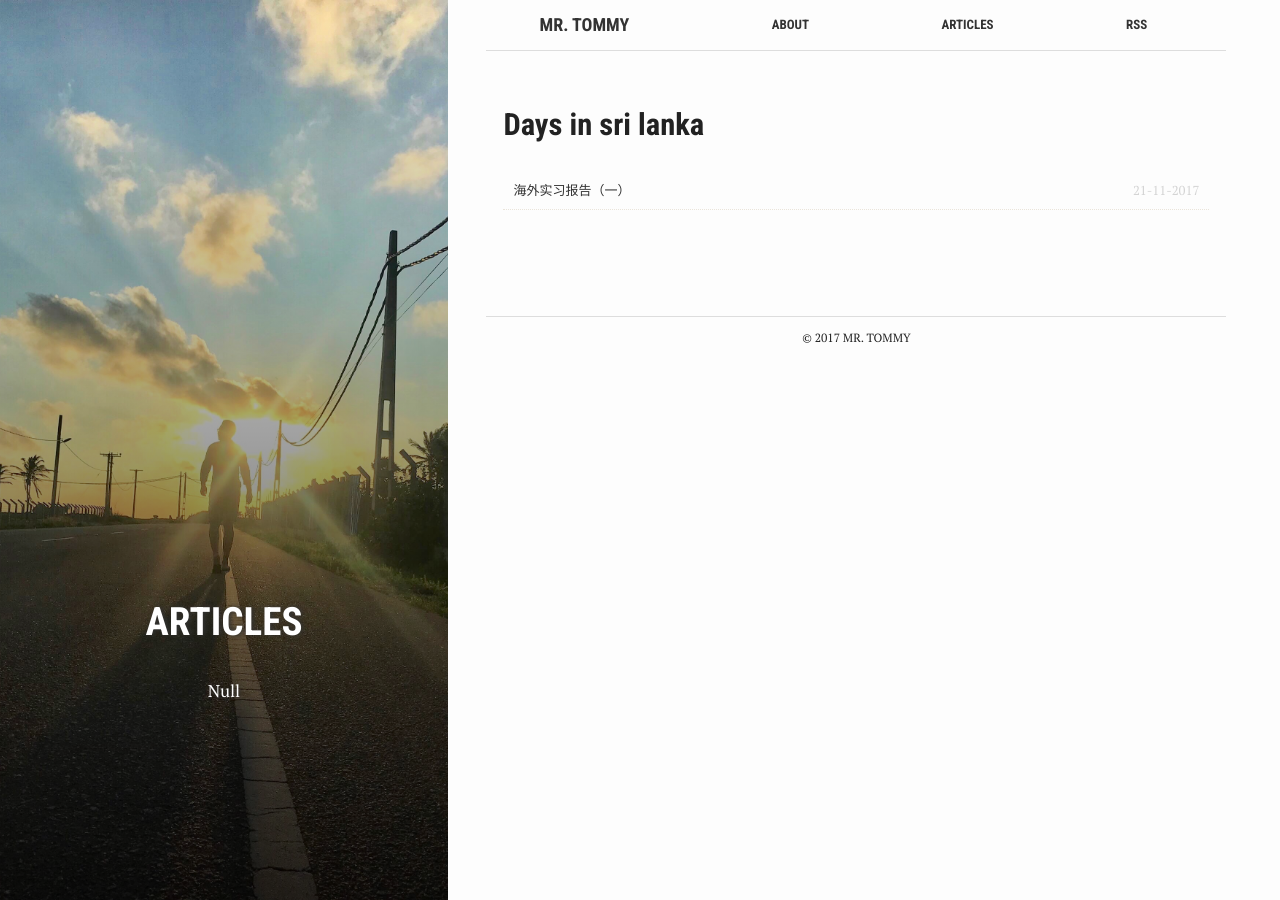
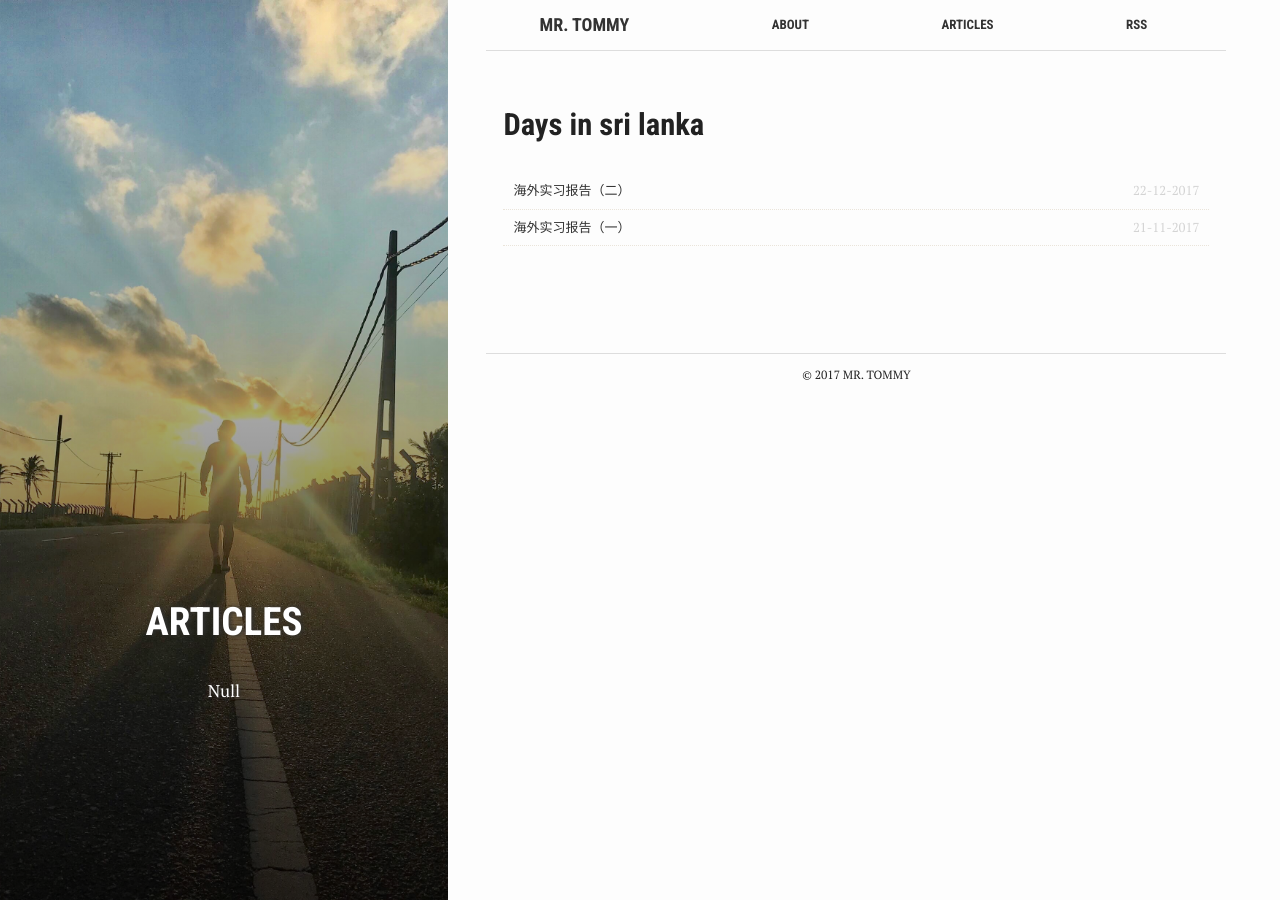
Before and after one commit to ceevon/hello-world, a Jekyll site: the page built from archive.md, in a window 1280 px wide. Built offline with Jekyll 4.4.1, drawn with Linux system fonts in a browser that asks for light colours.

Commit message:
post2
add post2 and minor change for post1 cover photo

```diff
--- /dev/null
+++ b/_posts/2017-12-22-Interns Report2.md
@@ -0,0 +1,86 @@
+---
+bg: "rails.jpg"
+layout: post
+title:  "海外实习报告（二）"
+crawlertitle: "Days in Lakvijaya"
+summary: "实习报告（二）"
+date:   2017-12-22 11:08:47 +0700
+categories: posts
+tags: ['Days in Sri Lanka']
+author: Tommy
+line-height: 20px;
+---
+
+<br>
+
+[![post2-0]({{ site.images | relative_url }}/post2-0.png)]({{ site.images | relative_url }}/post2-0.png)
+
+<br>
+<br>
+
+## 融入
+
+<br>
+<br>
+
+海鸟，翅膀划破夜幕，盘旋着，鸣唱着，迫切的唤醒梦中人；几缕阳光探过致密的窗帘缝隙，新的一天开始了。
+
+
+<br>
+
+今天，已是来电站实习的第65天。和平常一样，起床洗漱吃早饭，然后开始一天紧张的工作。打开电脑，查收邮件，按照要求开始业主回信的翻译工作。两个月来，每周的防腐工作会，每周一的现场人员全体例会，周六的安全工作会，以及大量的工作票翻译，信函翻译，现场口译，协议文书校对、补充等，让我对电站后期的运维与质保消缺等工作有了更深一步的了解。从开始对专业术语、设备、铭牌和功能类词汇的陌生，到现在口译时脱口而出，这期间确实经历了一个从无到有，量变到质变的过程。
+
+<br>
+
+实习前期，工作紧急坐在工位一动不动几个小时，会因身体乏累而烦躁；长时间盯着电脑屏幕看合同，会因眼睛酸涩而沮丧；也会因非工作时间、周末熬夜加班而抗拒焦躁。但随着时间的推移，经历的积累，渐渐发现自己经历的这些只是冰山一角，根本无法与长期驻扎现场前辈们的工作经历相比。项目前期，他们住集装箱、活动板房；项目建设期他们24小时待命，更有甚者连续两天不下厂区；凭借坚韧的意志和坚定的信念，他们克服种种难关，让卡尔皮蒂亚半岛的一片荒芜土地变成了现代化大型燃煤电站，不仅解决了当地就业问题，也为公司和所在国政府创造了巨大的社会经济效益。每每想到这些，眼前的困难也就没有什么值得抱怨的了。
+
+<br>
+
+十一月中下旬，现场商务部门迎来了两项重大任务：筹备斯方媒体团参访电站工作和投标电站二期煤厂扩建的工作。在筹备媒体参访工作的过程中，文件材料的整理与翻译工作使我又温习了整个普特拉姆燃煤电站项目，从安全施工，按时竣工，顺利移交到商业运营以及其运营后丰硕的社会经济效益，无处不彰显中设人的拼搏能干与长远布局。同期以电站为大本营，辐射整个斯里兰卡的各种公益活动如捐资赈灾、慰问军人、寺庙捐赠、援建小学、设立专项奖学金、援建小学、赞助青少年体育艺术竞赛、组织中斯文化交流团等活动都淋漓尽致的凸显了中设人的责任与使命。他承担起了作为国企央企的社会责任，为公司乃至国家增光添彩。
+
+
+<br>
+
+[![post2-1]({{ site.images | relative_url }}/post2-1.png)]({{ site.images | relative_url }}/post2-1.png)
+
+*图一：斯里兰卡洪灾灾区居民领到CMEC捐赠的赈灾物资*
+
+<br>
+
+十一月下旬，电站二期煤厂扩建标的准备工作在文经理的带领下有条不紊的展开。大家明确分工，从材料收集、格式调整、文件整理打印到装订盖章，从普特拉姆项目现场到科伦坡办公室，从白天到深夜，万余页标书的每一页都沾染着团队的心血和汗水。截标前一晚封箱的那一刻，大家都长舒了一口气，完美的答卷已经备好，心中悬着的大石终于落地。由于第二天斯方媒体参访团要拜访电站，一行人又连夜从科伦坡赶回，到现场已是凌晨一点。入夜，群星点缀，月光挥洒，寂静的大院里稀疏的虫鸣以及远处的狗吠，使得几周的疲惫烟消云散。与朝露同辉，与月色作伴，说的就是这种意境。
+
+
+
+
+<br>
+[![post2-2]({{ site.images | relative_url }}/post2-2.png)]({{ site.images | relative_url }}/post2-2.png)
+
+*图二：夜幕笼罩下的项目现场营地掠影*
+
+<br>
+
+
+十二月一日，非常荣幸应邀为现场人员进行投融资知识培训，主要内容为项目财务评估。现场的商务部门和技术部门都长期奋战在一线，对于现场各项内容熟谙于心，希望能通过这次知识普及能给大家带来新的思路， 为以后的项目开发提供帮助。同时也很开心能将自己专业所学分享出来，大家共同进步。
+
+## 感动
+
+
+<br>
+<br>
+
+这两个月来的现场工作经历，也让我感受到了现场同事的互相帮扶，无间合作。日子虽平淡，但也不乏感动。去厂区翻译时没有自行车，付工将自己的借出，而他却顶着烈日徒步前去；遇到不懂的术语和设备，各专业工程师都会耐心授业解惑；听到有人感冒发烧，同事们都纷纷拿出自己从国内带来的药品；加班加点工作时，会有同事主动提出分担工作；最为难忘的，是发生在三号机汽机动平衡块调整时的一幕。汽机工程师梁工在发现业主工程师和施工人员无法成功施工时，顶着汽机室高温毅然亲自上阵操作。出来时全身已湿透，衣服也脏的看不出原本的颜色。
+
+
+<br>
+<br>
+<br>
+
+归国将近，寸阴尺璧。
+
+<br>
+<br>
+<br>
+<br>
+
+
+[![post2-3]({{ site.images | relative_url }}/post2-3.png)]({{ site.images | relative_url }}/post2-3.png)
```
Also changed, not shown: _posts/2017-11-21-Interns Report1.md (renamed from _posts/2017-11-21-Interns Report.md, +1 -0 lines), assets/images/post1-0.png (added), assets/images/post2-0.png (added), assets/images/post2-1.png (added), assets/images/post2-2.png (added), assets/images/post2-3.png (added), 2 other files.
